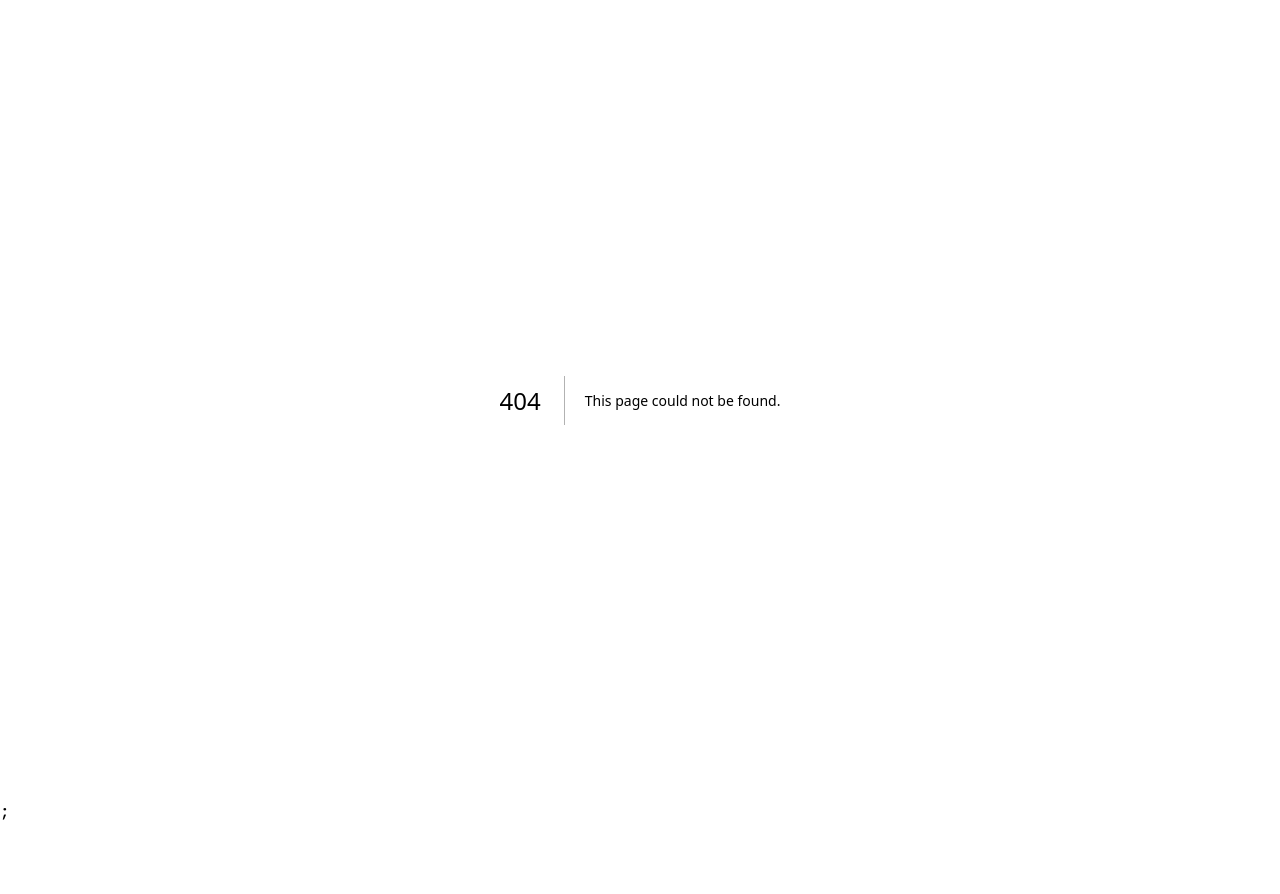
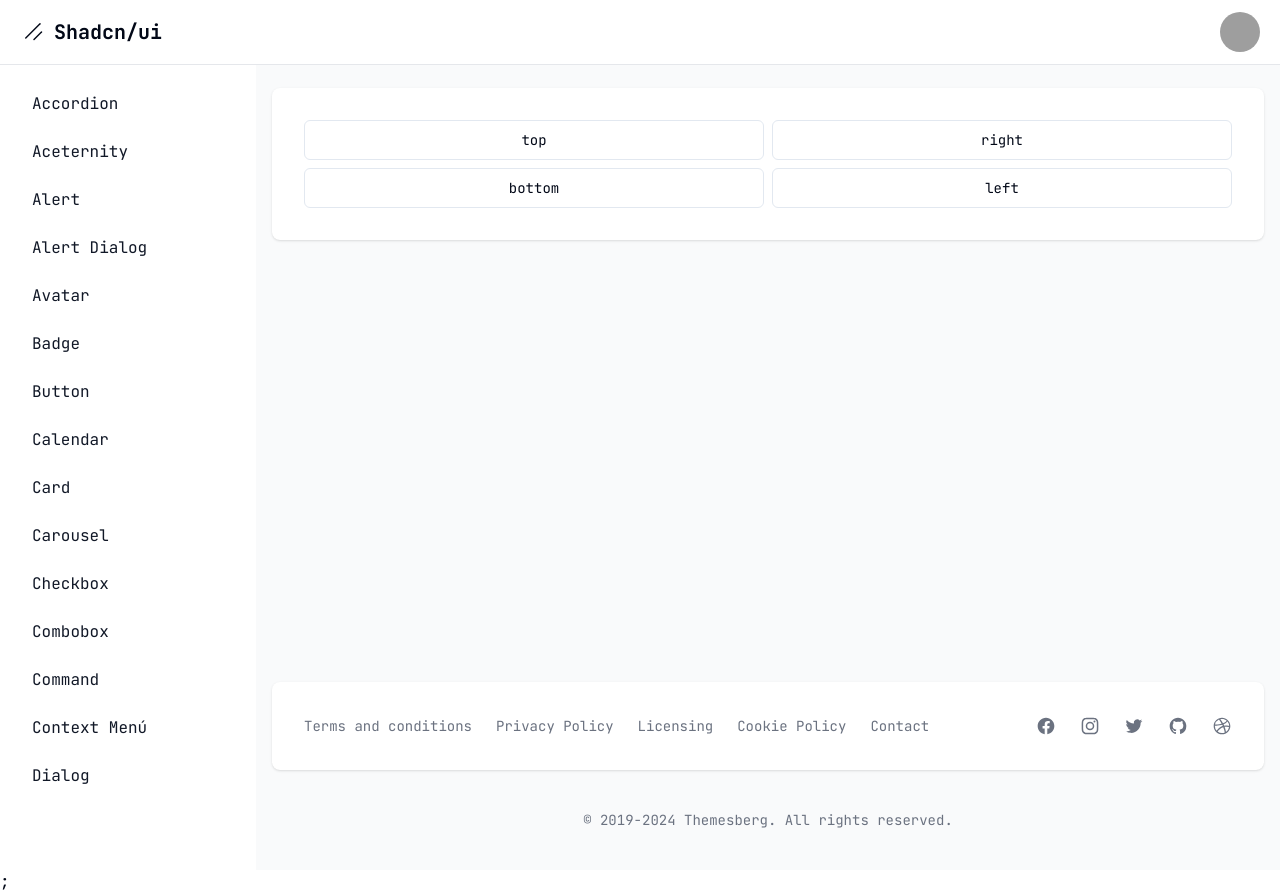
Before and after one commit to JcxMendezz/Learnuishad.cn, a Next.js app: page /dashboard/sheet in a window 1280 px wide. Before the commit this address had no page. Before the commit the page ends 824 px from the top, so only its background shows below. Built offline with nearby package versions, Linux system fonts and the light colour scheme; grey boxes are pictures that could not be loaded.

Commit message:
feat: Component Sheet

```diff
--- a/package.json
+++ b/package.json
@@ -14,7 +14,7 @@
     "@radix-ui/react-avatar": "^1.1.0",
     "@radix-ui/react-checkbox": "^1.1.1",
     "@radix-ui/react-context-menu": "^2.2.1",
-    "@radix-ui/react-dialog": "^1.0.5",
+    "@radix-ui/react-dialog": "^1.1.1",
     "@radix-ui/react-icons": "^1.3.0",
     "@radix-ui/react-label": "^2.0.2",
     "@radix-ui/react-menubar": "^1.1.1",
--- a/src/app/dashboard/layout.tsx
+++ b/src/app/dashboard/layout.tsx
@@ -23,6 +23,7 @@
   { name: "MenuBar", href: "MenuBar" },
   { name: "Input-OTP", href: "Input-OTP" },
   { name: "Progress", href: "Progress" },
+  { name: "Sheet", href: "sheet" },
 
 ].sort((a, b) => a.name.localeCompare(b.name));
 
--- /dev/null
+++ b/src/app/dashboard/sheet/page.tsx
@@ -0,0 +1,60 @@
+"use client";
+
+import { Button } from "@/components/ui/button";
+import { Input } from "@/components/ui/input";
+import { Label } from "@/components/ui/label";
+import {
+  Sheet,
+  SheetClose,
+  SheetContent,
+  SheetDescription,
+  SheetFooter,
+  SheetHeader,
+  SheetTitle,
+  SheetTrigger,
+} from "@/components/ui/sheet";
+
+const SHEET_SIDES = ["top", "right", "bottom", "left"] as const;
+
+type SheetSide = (typeof SHEET_SIDES)[number];
+
+export default function Page() {
+  return (
+    <div className="grid grid-cols-2 gap-2">
+      {SHEET_SIDES.map((side) => (
+        <Sheet key={side}>
+          <SheetTrigger asChild>
+            <Button variant="outline">{side}</Button>
+          </SheetTrigger>
+          <SheetContent className="w-full sm:w-full" side={side}>
+            <SheetHeader>
+              <SheetTitle>Edit profile</SheetTitle>
+              <SheetDescription>
+                Make changes to your profile here. Click save when you're done.
+              </SheetDescription>
+            </SheetHeader>
+            <div className="grid gap-4 py-4">
+              <div className="grid grid-cols-4 items-center gap-4">
+                <Label htmlFor="name" className="text-right">
+                  Name
+                </Label>
+                <Input id="name" value="Pedro Duarte" className="col-span-3" />
+              </div>
+              <div className="grid grid-cols-4 items-center gap-4">
+                <Label htmlFor="username" className="text-right">
+                  Username
+                </Label>
+                <Input id="username" value="@peduarte" className="col-span-3" />
+              </div>
+            </div>
+            <SheetFooter>
+              <SheetClose asChild>
+                <Button type="submit">Save changes</Button>
+              </SheetClose>
+            </SheetFooter>
+          </SheetContent>
+        </Sheet>
+      ))}
+    </div>
+  );
+}
--- /dev/null
+++ b/src/components/ui/sheet.tsx
@@ -0,0 +1,140 @@
+"use client"
+
+import * as React from "react"
+import * as SheetPrimitive from "@radix-ui/react-dialog"
+import { cva, type VariantProps } from "class-variance-authority"
+import { X } from "lucide-react"
+
+import { cn } from "@/lib/utils"
+
+const Sheet = SheetPrimitive.Root
+
+const SheetTrigger = SheetPrimitive.Trigger
+
+const SheetClose = SheetPrimitive.Close
+
+const SheetPortal = SheetPrimitive.Portal
+
+const SheetOverlay = React.forwardRef<
+  React.ElementRef<typeof SheetPrimitive.Overlay>,
+  React.ComponentPropsWithoutRef<typeof SheetPrimitive.Overlay>
+>(({ className, ...props }, ref) => (
+  <SheetPrimitive.Overlay
+    className={cn(
+      "fixed inset-0 z-50 bg-black/80  data-[state=open]:animate-in data-[state=closed]:animate-out data-[state=closed]:fade-out-0 data-[state=open]:fade-in-0",
+      className
+    )}
+    {...props}
+    ref={ref}
+  />
+))
+SheetOverlay.displayName = SheetPrimitive.Overlay.displayName
+
+const sheetVariants = cva(
+  "fixed z-50 gap-4 bg-background p-6 shadow-lg transition ease-in-out data-[state=open]:animate-in data-[state=closed]:animate-out data-[state=closed]:duration-300 data-[state=open]:duration-500",
+  {
+    variants: {
+      side: {
+        top: "inset-x-0 top-0 border-b data-[state=closed]:slide-out-to-top data-[state=open]:slide-in-from-top",
+        bottom:
+          "inset-x-0 bottom-0 border-t data-[state=closed]:slide-out-to-bottom data-[state=open]:slide-in-from-bottom",
+        left: "inset-y-0 left-0 h-full w-3/4 border-r data-[state=closed]:slide-out-to-left data-[state=open]:slide-in-from-left sm:max-w-sm",
+        right:
+          "inset-y-0 right-0 h-full w-3/4  border-l data-[state=closed]:slide-out-to-right data-[state=open]:slide-in-from-right sm:max-w-sm",
+      },
+    },
+    defaultVariants: {
+      side: "right",
+    },
+  }
+)
+
+interface SheetContentProps
+  extends React.ComponentPropsWithoutRef<typeof SheetPrimitive.Content>,
+    VariantProps<typeof sheetVariants> {}
+
+const SheetContent = React.forwardRef<
+  React.ElementRef<typeof SheetPrimitive.Content>,
+  SheetContentProps
+>(({ side = "right", className, children, ...props }, ref) => (
+  <SheetPortal>
+    <SheetOverlay />
+    <SheetPrimitive.Content
+      ref={ref}
+      className={cn(sheetVariants({ side }), className)}
+      {...props}
+    >
+      {children}
+      <SheetPrimitive.Close className="absolute right-4 top-4 rounded-sm opacity-70 ring-offset-background transition-opacity hover:opacity-100 focus:outline-none focus:ring-2 focus:ring-ring focus:ring-offset-2 disabled:pointer-events-none data-[state=open]:bg-secondary">
+        <X className="h-4 w-4" />
+        <span className="sr-only">Close</span>
+      </SheetPrimitive.Close>
+    </SheetPrimitive.Content>
+  </SheetPortal>
+))
+SheetContent.displayName = SheetPrimitive.Content.displayName
+
+const SheetHeader = ({
+  className,
+  ...props
+}: React.HTMLAttributes<HTMLDivElement>) => (
+  <div
+    className={cn(
+      "flex flex-col space-y-2 text-center sm:text-left",
+      className
+    )}
+    {...props}
+  />
+)
+SheetHeader.displayName = "SheetHeader"
+
+const SheetFooter = ({
+  className,
+  ...props
+}: React.HTMLAttributes<HTMLDivElement>) => (
+  <div
+    className={cn(
+      "flex flex-col-reverse sm:flex-row sm:justify-end sm:space-x-2",
+      className
+    )}
+    {...props}
+  />
+)
+SheetFooter.displayName = "SheetFooter"
+
+const SheetTitle = React.forwardRef<
+  React.ElementRef<typeof SheetPrimitive.Title>,
+  React.ComponentPropsWithoutRef<typeof SheetPrimitive.Title>
+>(({ className, ...props }, ref) => (
+  <SheetPrimitive.Title
+    ref={ref}
+    className={cn("text-lg font-semibold text-foreground", className)}
+    {...props}
+  />
+))
+SheetTitle.displayName = SheetPrimitive.Title.displayName
+
+const SheetDescription = React.forwardRef<
+  React.ElementRef<typeof SheetPrimitive.Description>,
+  React.ComponentPropsWithoutRef<typeof SheetPrimitive.Description>
+>(({ className, ...props }, ref) => (
+  <SheetPrimitive.Description
+    ref={ref}
+    className={cn("text-sm text-muted-foreground", className)}
+    {...props}
+  />
+))
+SheetDescription.displayName = SheetPrimitive.Description.displayName
+
+export {
+  Sheet,
+  SheetPortal,
+  SheetOverlay,
+  SheetTrigger,
+  SheetClose,
+  SheetContent,
+  SheetHeader,
+  SheetFooter,
+  SheetTitle,
+  SheetDescription,
+}
```
Also changed, not shown: 1 other file (tests, documents, lock files or other folders).
